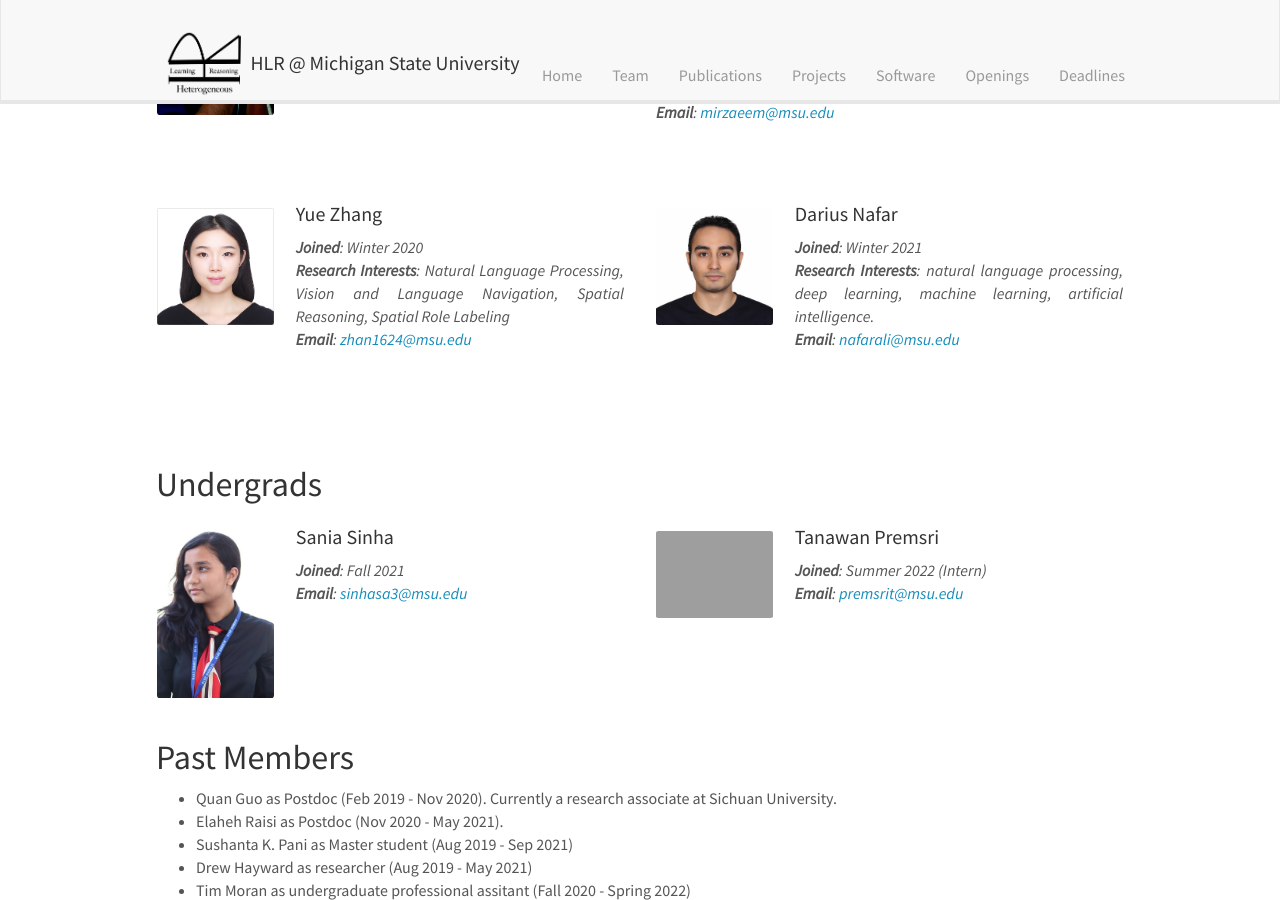
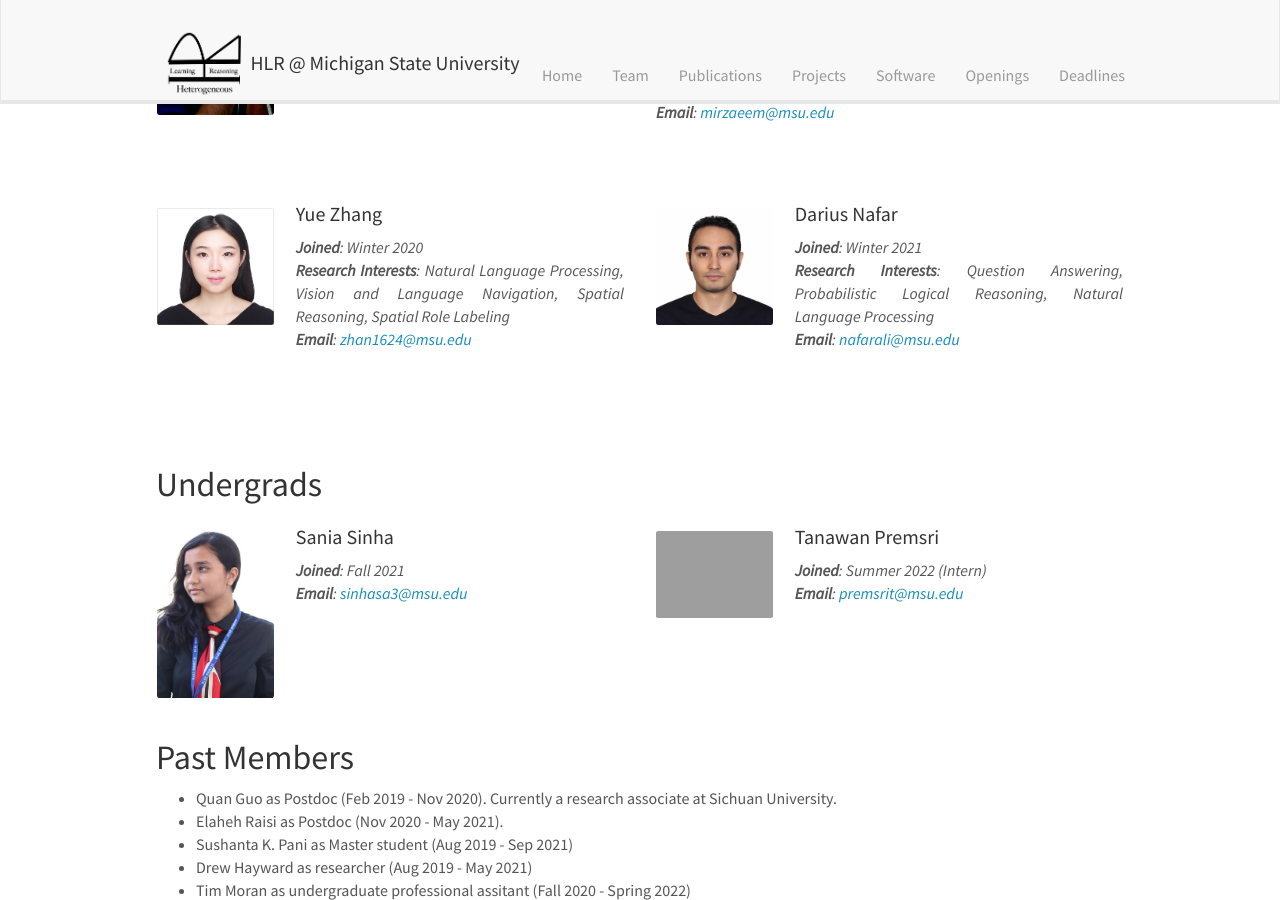
Before and after one commit to HLR/HLR.github.io, a Jekyll site: the page built from _pages/team.md, in a window 1280 px wide and 900 px high, scrolled down 1783 px. Built offline with Jekyll 4.4.1, drawn with Linux system fonts in a browser that asks for light colours; nearby versions of some CDN libraries.

Commit message:
Update phd_students.yml

```diff
--- a/_data/phd_students.yml
+++ b/_data/phd_students.yml
@@ -38,7 +38,7 @@
 
 - name: Darius Nafar
   photo: Darius.jpg
-  research_interest: natural language processing, deep learning, machine learning, artificial intelligence.
+  research_interest: Question Answering, Probabilistic Logical Reasoning, Natural Language Processing
   email: nafarali@msu.edu
   webpage: https://www.egr.msu.edu/~nafarali/
   joined: Winter 2021
```
